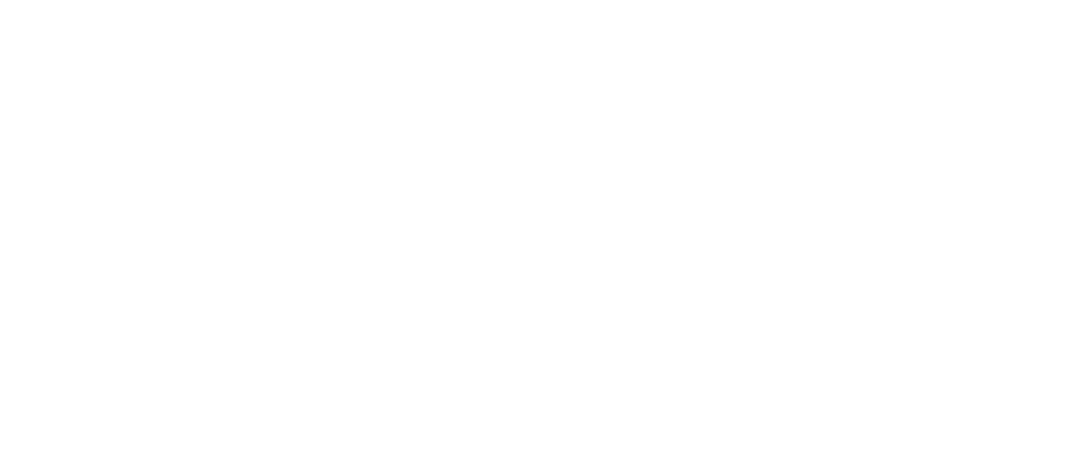
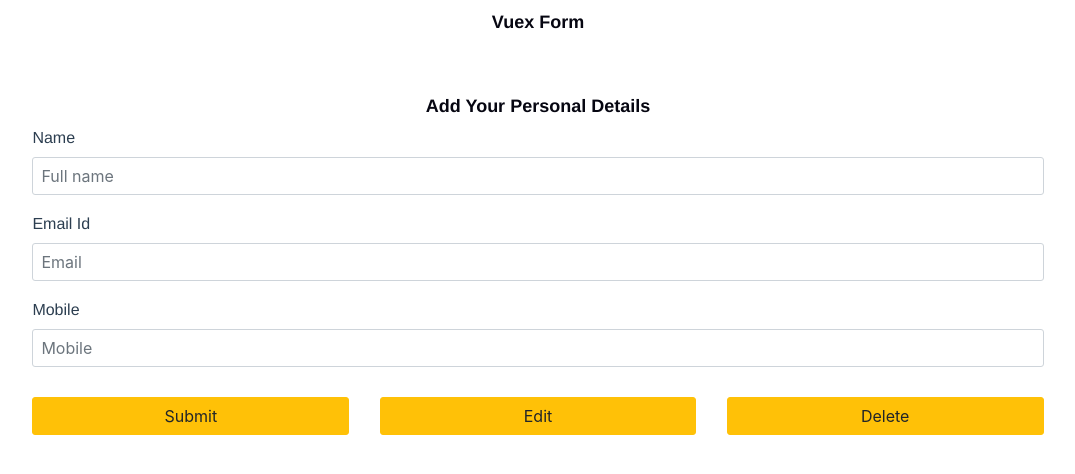
Before and after one commit to Anandsquash/myapp, a Vue app in the folder sample/: page /test in a window 1280 px wide. Before the commit this address had no page. Shown: the top 474 px of the page, without its empty margins (102-1177 px from the left). Built offline with nearby package versions, Linux system fonts and the light colour scheme.

Commit message:
vuex new

```diff
--- a/sample/src/components/test.vue
+++ b/sample/src/components/test.vue
@@ -0,0 +1,75 @@
+<template>
+    <h1>Vuex Form </h1>
+    <div class="details">
+        <h1>Add Your Personal Details</h1>
+    <div class="name">
+        <label>Name </label>
+      <InputText v-model="formData.name" id="name" placeholder="Full name" class="textBox" />
+      <!-- <label for="username">Username</label> -->
+    </div>
+    <div>
+        <label>Email Id </label>
+      <InputText v-model="formData.mail"  id="mail" placeholder="Email" class="textBox" />
+    </div>
+    <div>
+        <label>Mobile </label>
+      <InputText v-model="formData.mobile"  id="mobile" placeholder="Mobile" class="textBox" />
+    </div>
+    <div class="footer">
+            <Button label="Submit" class="textBox" @click="submit"/>
+            <Button label="Edit" class="textBox" @click="Edit"/>
+            <Button label="Delete" class="textBox" @click="Delete"/>
+        </div>
+    </div>
+</template>
+<script>
+import { mapActions, mapGetters } from "vuex";
+
+export default {
+  name: "test",
+  data(){
+      return{
+        formData: {
+        name: "",
+        mail: "",
+        mobile:"",
+
+      },
+
+    }
+
+  } ,
+  methods:{
+    ...mapActions([
+      "addProperty",
+    ]),
+    // getFormData(value, fieldName) {
+    //  this.formData[fieldName] = value
+    //   this.formData = { ...this.formData }
+    //   console.log('formData====>',this.formData);
+    //   // this.formData =this.properties[this.$route.params.id]
+
+    // },
+    submit() {
+
+      this.addProperty(this.formData)
+      console.log('submit_profile==>>',this.formData)
+    }
+  },
+  computed:{
+     ...mapGetters([
+      "property",
+    ]),
+
+  },
+//   created() {
+//   console.log('property==>',this.property);
+//   },
+//   mounted(){
+//       console.log('property==>',this.property);
+//   }
+  // ...mapActions([
+
+  // ])
+};
+</script>
--- a/sample/src/router/index.js
+++ b/sample/src/router/index.js
@@ -4,6 +4,7 @@
 import Form1 from '../components/Form1.vue'
 import Form2 from '../components/Form2.vue'
 import Form3 from '../components/Form3.vue'
+import test from '../components/test.vue'
 
 
 const routes = [
@@ -30,6 +31,10 @@
   {
     path: '/form3',
     component: Form3
+  },
+  {
+    path: '/test',
+    component: test
   }
 
 ]
--- a/sample/src/store/index.js
+++ b/sample/src/store/index.js
@@ -35,7 +35,20 @@
 
 export default createStore({
   state: {
-    property:[]
+    property:[
+      // {
+      //   name:"anaand",
+      //   mobile:"867896868"
+      // },
+      // {
+      //   name:"Balaji",
+      //   mobile:"867896868"
+      // },
+      // {
+      //   name:"RamG",
+      //   mobile:"867896868"
+      // }
+    ]
   },
   getters:{
     property: (state) => state.property,
```
Also changed, not shown: sample/src/components/Form1.vue (+7 -1 lines), sample/src/vue.config.js (+37 -0 lines).
